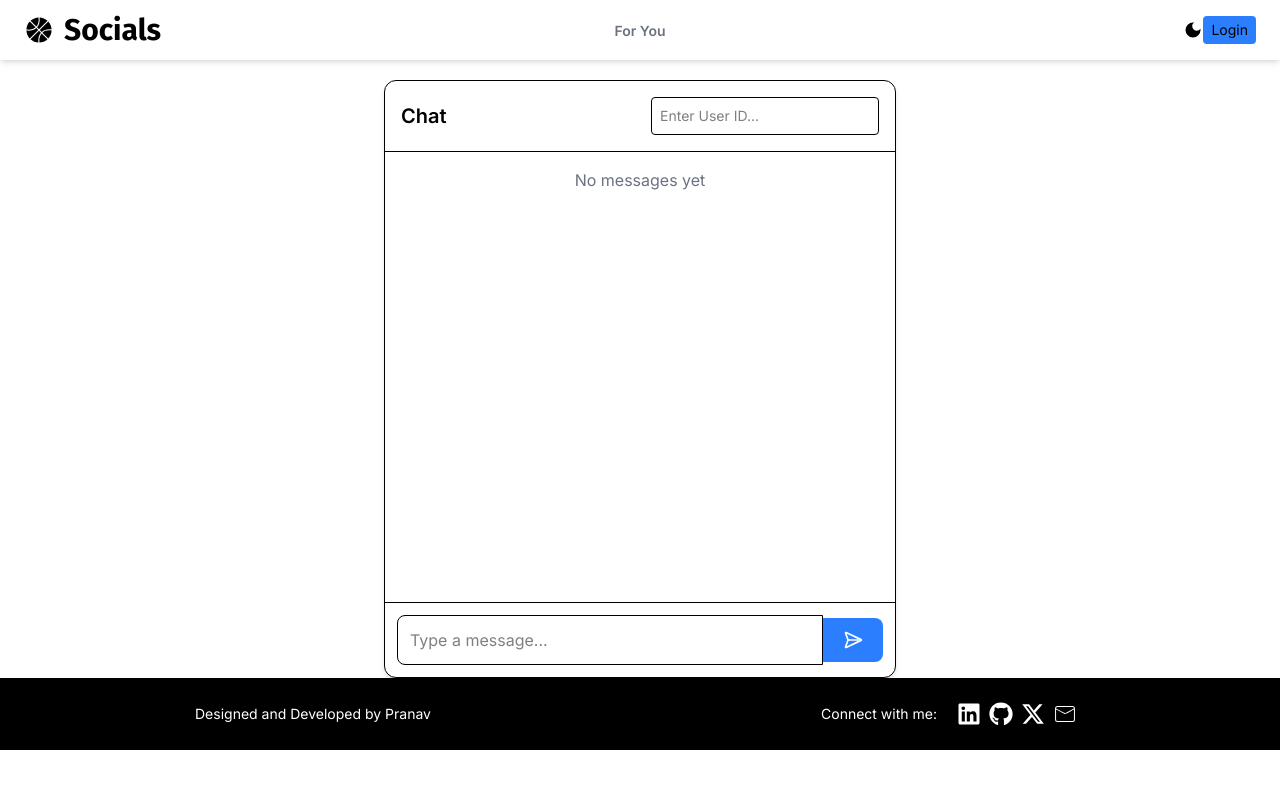
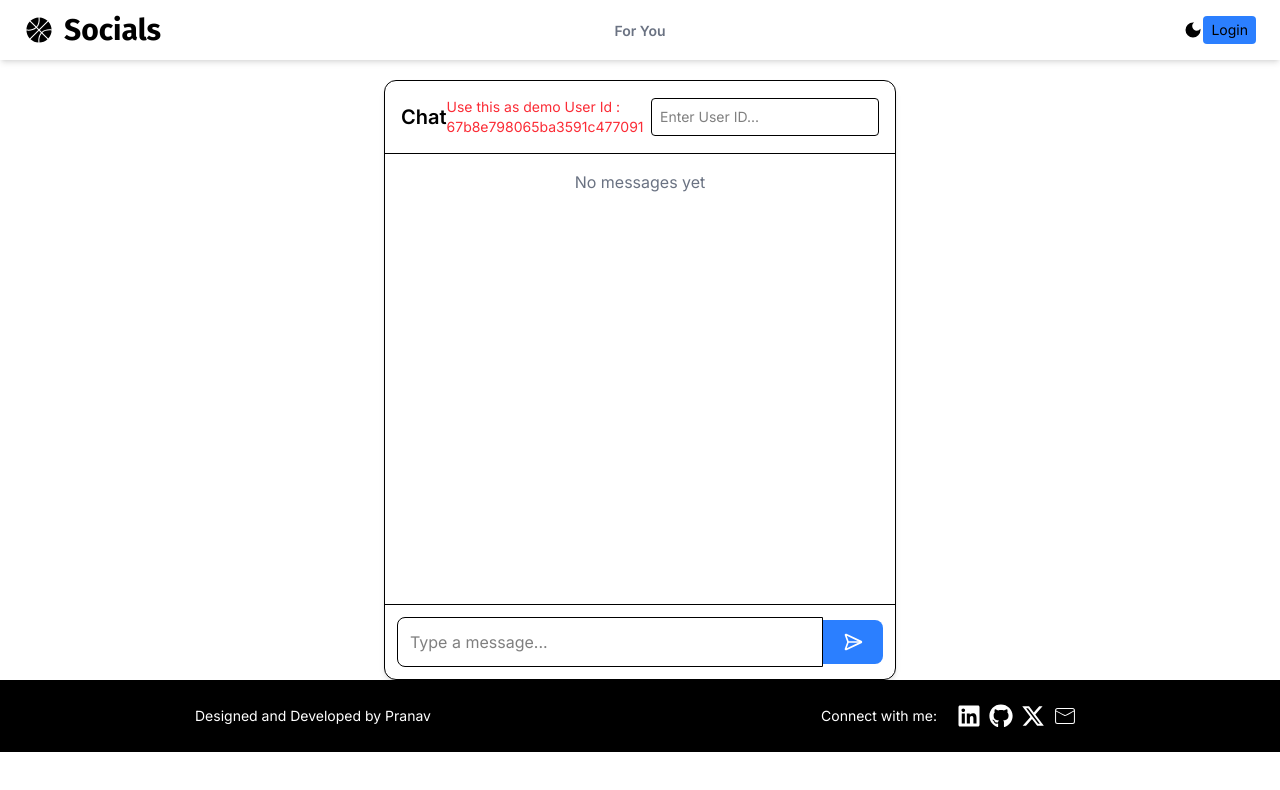
Before and after one commit to pranavv04/Socials, a React (Vite) app in the folder client/: page /chat/1 in a window 1280 px wide. Shown: the top 790 px of the page. Built offline with nearby package versions, Linux system fonts and the light colour scheme.

Commit message:
Update Chat.jsx

```diff
--- a/client/src/pages/Chat.jsx
+++ b/client/src/pages/Chat.jsx
@@ -85,6 +85,7 @@ const Chat = () => {
       {/* Chat Header */}
       <div className="p-4 border-b flex items-center justify-between">
         <h2 className="text-xl font-semibold">Chat</h2>
+        <p className="text-sm text-red-500" > Use this as demo User Id : 67b8e798065ba3591c477091 </p>
         <input
           type="text"
           value={enteredUserId}
```
